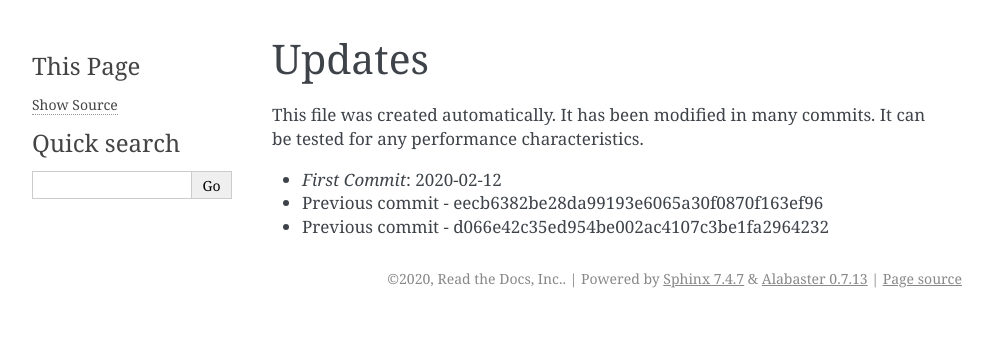
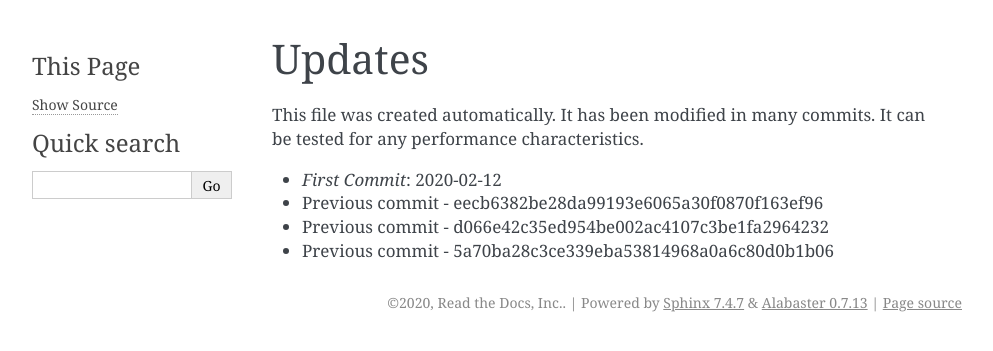
Before and after one commit to readthedocs/rtd-git-stresstest, a Sphinx documentation site: the page built from docs/updates.rst, in a window 1280 px wide. Shown: the top 351 px of the page, without its empty margins (148-1141 px from the left). Built offline with Sphinx 7.4.7, drawn with Linux system fonts in a browser that asks for light colours.

Commit message:
Generating commit from previous: 5a70ba28c3ce339eba53814968a0a6c80d0b1b06

```diff
--- a/docs/updates.rst
+++ b/docs/updates.rst
@@ -8,3 +8,4 @@ It can be tested for any performance characteristics.
 * *First Commit*: 2020-02-12
 * Previous commit - eecb6382be28da99193e6065a30f0870f163ef96
 * Previous commit - d066e42c35ed954be002ac4107c3be1fa2964232
+* Previous commit - 5a70ba28c3ce339eba53814968a0a6c80d0b1b06
```
